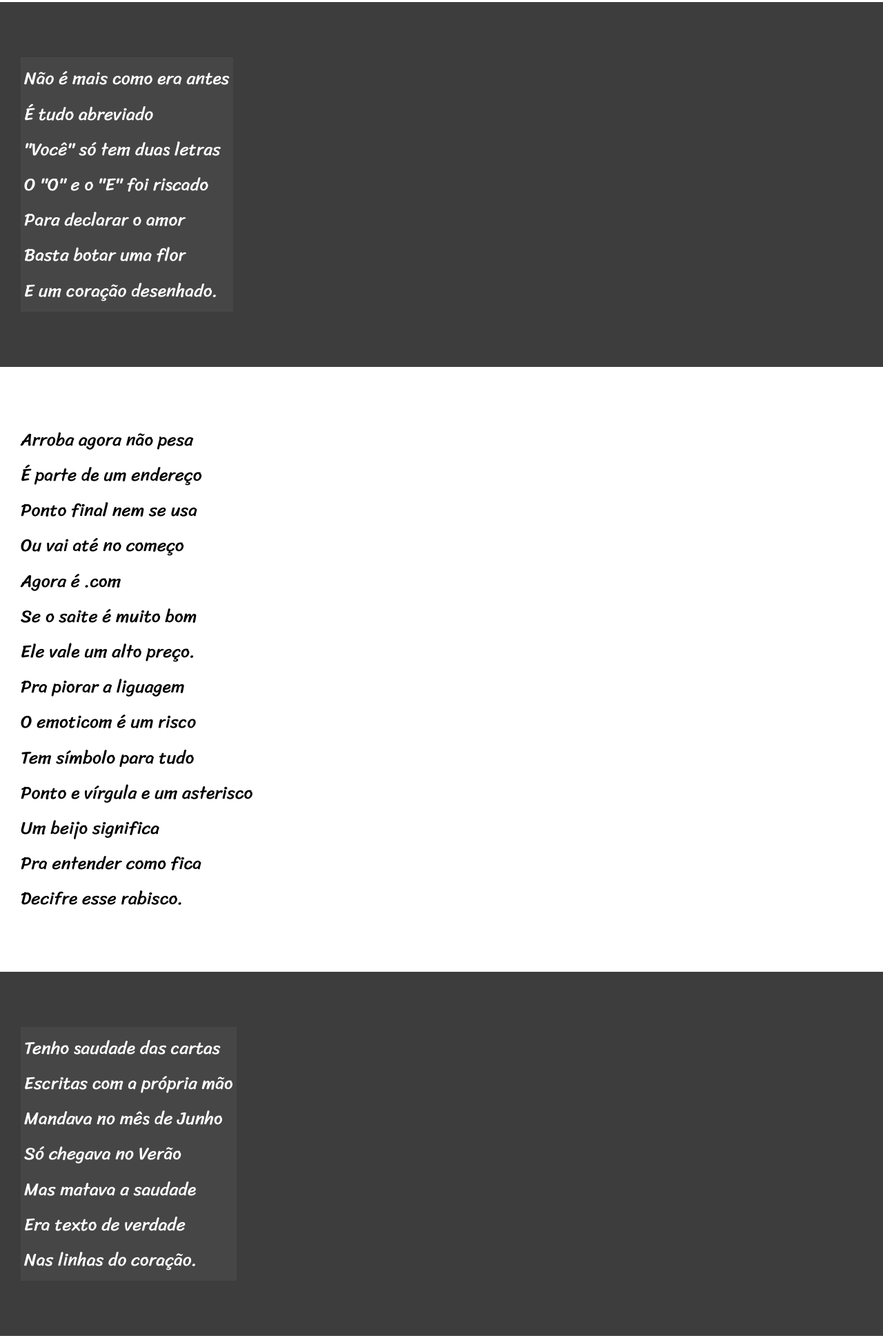
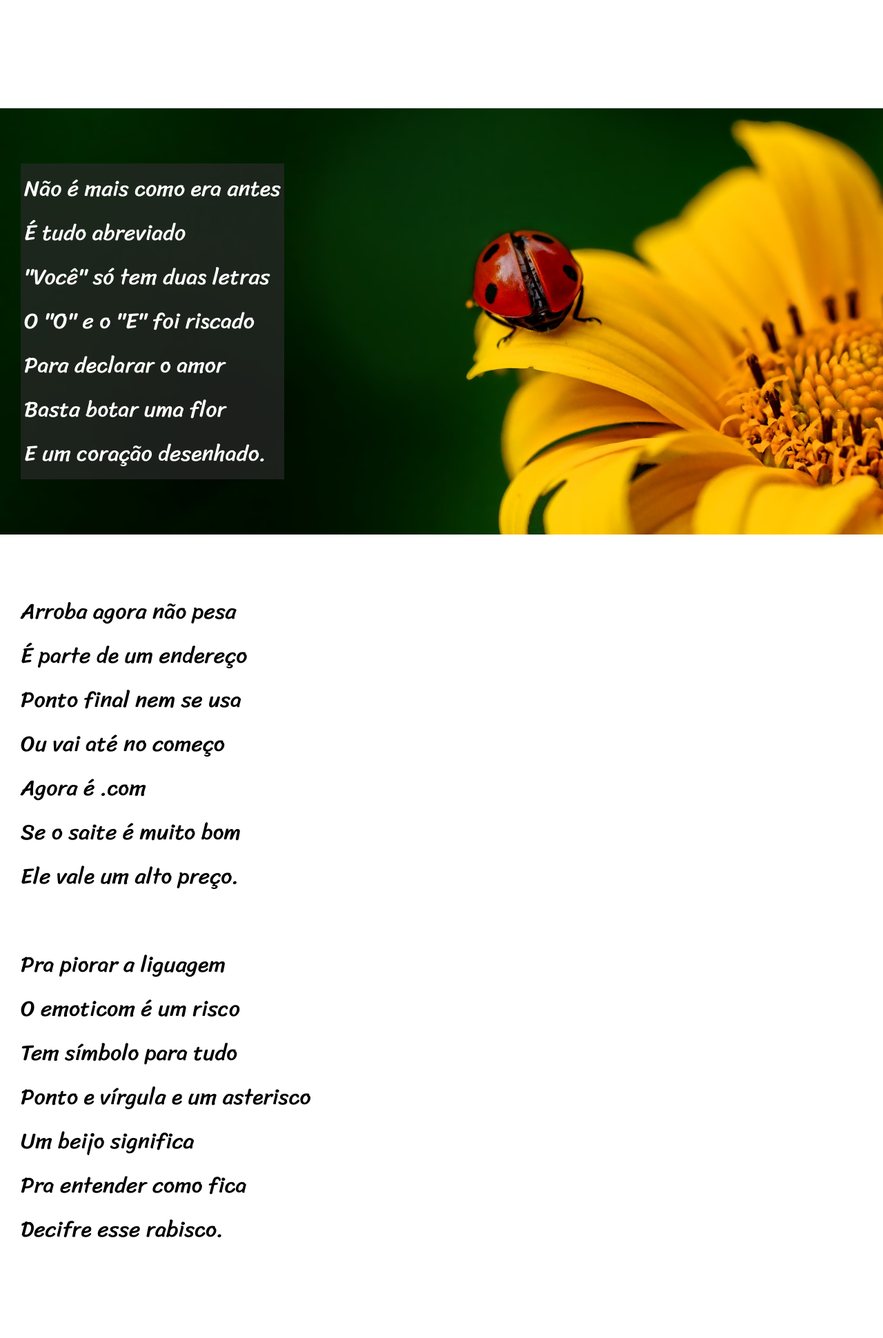
Before and after one commit to devdiresto/html-css, a plain HTML site: page desafios/cordelmoderno/index.html in a window 1280 px wide. Shown: the part 733-2673 px from the top of the page at 69% size. Drawn offline with Linux system fonts and the light colour scheme.

Commit message:
Finalizei o projeto

```diff
--- a/desafios/cordelmoderno/estilo/style.css
+++ b/desafios/cordelmoderno/estilo/style.css
@@ -25,19 +25,19 @@ html, body {
 }
 
 header {
-    background-color: black;
+    background-color: rgb(0, 0, 0);
     color: white;
     text-align: center;
 }
 
-header > h1 {
+header  h1 {
     padding-top: 50px;
     font-variant: small-caps;
     font-family: var(--font2);
     font-size: 7vw;
 }
 
-header > p {
+header  p {
     padding-bottom: 50px;
 }
 
@@ -57,7 +57,11 @@ section {
     line-height: 2em;
     padding-left: 30px;
     font-family: var(--font3);
-    font-size: 2vw;
+    font-size: 2.5vw;
+}
+
+section > p {
+    padding-bottom: 2em;
 }
 
 section.normal {
@@ -67,15 +71,27 @@ section.normal {
 
 section.imagem {
 
-    background-color: rgb(61, 61, 61);
+    background-color: rgb(0, 0, 0);
     color: white;
+    background-attachment: fixed;
 
 }
 
-section.imagem > p {
+section#img01 {
+    background-image: url('../imagens/background001.jpg');
+    background-position: right center;
+    background-size: cover;
+}
+
+section#img02 {
+    background-image: url('../imagens/background002.jpg');
+    background-size: cover;
+}
+section.imagem  p {
     display: inline-block;
     padding: 5px;
-    background-color: rgba(83, 83, 83, 0.411);
+    background-color: rgba(41, 41, 41, 0.685);
+    text-shadow: 2px 1px 0px 0px;
 
 }
 
--- a/desafios/cordelmoderno/index.html
+++ b/desafios/cordelmoderno/index.html
@@ -29,7 +29,7 @@
     </section>
 
 
-    <section class="imagem">
+    <section class="imagem" id="img01">
         <p>
             Não é mais como era antes <br>
             É tudo abreviado <br>
@@ -43,6 +43,7 @@
 
 
     <section class="normal">
+
             <p>
                 Arroba agora não pesa <br>
                 É parte de um endereço <br>
@@ -51,6 +52,8 @@
                 Agora é .com <br>
                 Se o saite é muito bom <br>
                 Ele vale um alto preço. <br>
+            </p>
+            <p>
                 Pra piorar a liguagem <br>
                 O emoticom é um risco <br>
                 Tem símbolo para tudo <br>
@@ -59,11 +62,12 @@
                 Pra entender como fica <br>
                 Decifre esse rabisco.
             </p>
+
     </section>
 
 
 
-    <section class="imagem">
+    <section class="imagem" id="img02">
         <p>
             Tenho saudade das cartas <br>
             Escritas com a própria mão <br>
@@ -86,7 +90,8 @@
             Abriu outro aplicativo <br>
             O mundo ficou cativo <br>
             Da tecnologia do agora.
-            Felizmente, pra orar <br>
+        </p>
+        <p> Felizmente, pra orar <br>
             Não precisa de internet <br>
             Deus escuta todo mundo <br>
             Se quiser, faça esse teste <br>
```
Lines whose indentation alone changed are shown as unchanged.
